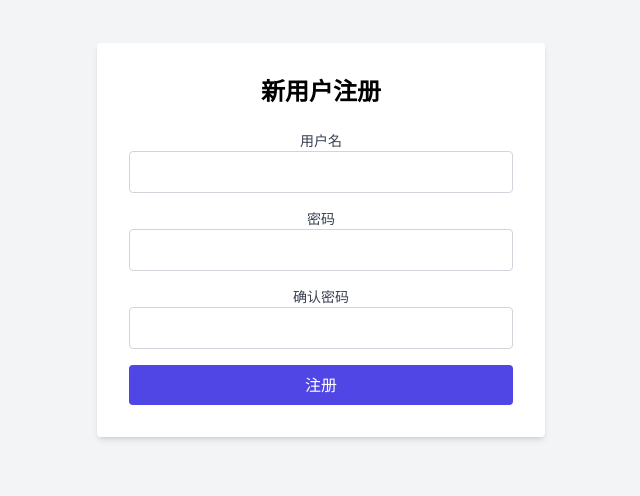
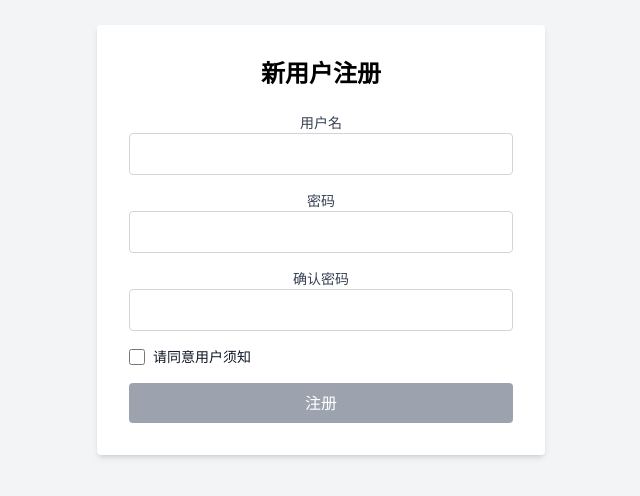
Before and after one commit to Martin-HZK/VTE_System, a React (Create React App) app in the folder frontend/: page /register in a window 1280 px wide. Shown: the part 160-656 px from the top of the page, without its empty margins (319-959 px from the left). Built offline with nearby package versions, Linux system fonts and the light colour scheme.

Commit message:
add user consent notice

```diff
--- a/frontend/src/pages/Register.js
+++ b/frontend/src/pages/Register.js
@@ -6,6 +6,7 @@ const Register = () => {
   const [username, setUsername] = useState("");
   const [password, setPassword] = useState("");
   const [confirmPassword, setConfirmPassword] = useState("");
+  const [agreed, setAgreed] = useState(false);
   const navigate = useNavigate();
 
   const handleUsernameChange = (e) => {
@@ -20,10 +21,18 @@ const Register = () => {
     setConfirmPassword(e.target.value);
   }
 
+  const handleAgreeChange = (e) => {
+    setAgreed(e.target.checked);
+  }
+
   const handleRegister = async(e) => {
     e.preventDefault();
     if (password !== confirmPassword) {
       alert("Passwords do not match!");
+      return;
+    }
+    if (!agreed) {
+      alert("You must agree to the terms and conditions!");
       return;
     }
 
@@ -68,8 +77,14 @@ const Register = () => {
               <label htmlFor="confirm-password" className="block text-sm font-medium text-gray-700">确认密码</label>
               <input id="confirm-password" name="confirm-password" type="password" onChange={handleConfirmPasswordChange} autoComplete="确认密码" required className="w-full px-3 py-2 border border-gray-300 rounded focus:outline-none focus:ring focus:ring-indigo-200 focus:border-indigo-300"/>
             </div>
+            <div className="flex items-center">
+              <input id="agree" name="agree" type="checkbox" onChange={handleAgreeChange} className="w-4 h-4 text-indigo-600 border-gray-300 rounded focus:ring-indigo-500"/>
+              <label htmlFor="agree" className="block ml-2 text-sm text-gray-900">请同意用户须知</label>
+            </div>
             <div>
-              <button onClick={handleRegister} type="submit" className="w-full px-4 py-2 text-white bg-indigo-600 rounded hover:bg-indigo-700 focus:outline-none focus:ring focus:ring-indigo-200 focus:ring-opacity-50">注册</button>
+              <button onClick={handleRegister} type="submit" disabled={!agreed} className={`w-full px-4 py-2 text-white rounded ${agreed ? 'bg-indigo-600 hover:bg-indigo-700' : 'bg-gray-400 cursor-not-allowed'} focus:outline-none focus:ring focus:ring-indigo-200 focus:ring-opacity-50`}>
+                注册
+              </button>
             </div>
           </form>
         </div>
```
